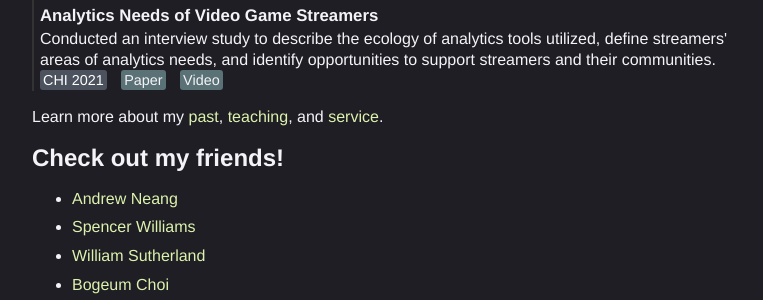
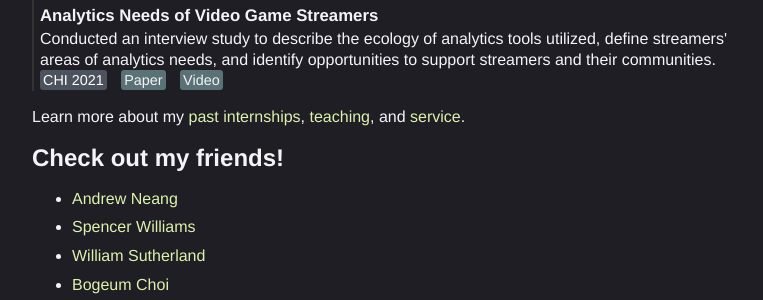
Before and after one commit to kerixyz/temp, a Jekyll site: the page built from index.html, in a window 1280 px wide. Shown: the part 871-1171 px from the top of the page, without its empty margins (258-1021 px from the left). Built offline with Jekyll 4.4.1, drawn with Linux system fonts in a browser that asks for light colours.

Commit message:
updated internships

```diff
--- a/index.html
+++ b/index.html
@@ -25,7 +25,7 @@ title: Keri Mallari
     </div>
 </div>
 
-Learn more about my <a href="https://keri.xyz/internships/"style='color:#DDF2AE'>past</a>, <a href="https://keri.xyz/teaching/"style='color:#DDF2AE'>teaching</a>, and <a href="https://keri.xyz/service"style='color:#DDF2AE'>service</a>.
+Learn more about my <a href="https://keri.xyz/internships/"style='color:#DDF2AE'>past internships</a>, <a href="https://keri.xyz/teaching/"style='color:#DDF2AE'>teaching</a>, and <a href="https://keri.xyz/service"style='color:#DDF2AE'>service</a>.
 
 <div class="block">
     <h2>Check out my friends!</h2>
```
Also changed, not shown: internships.md (+2 -0 lines).
